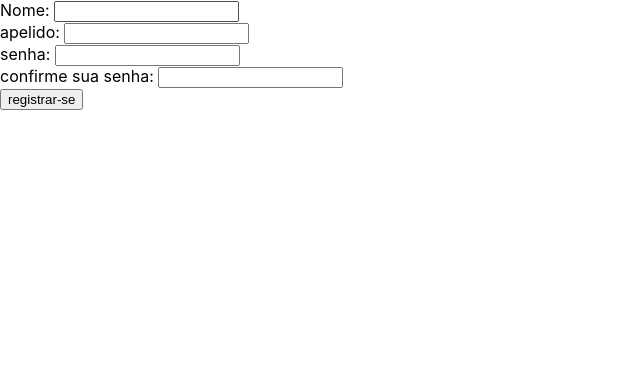
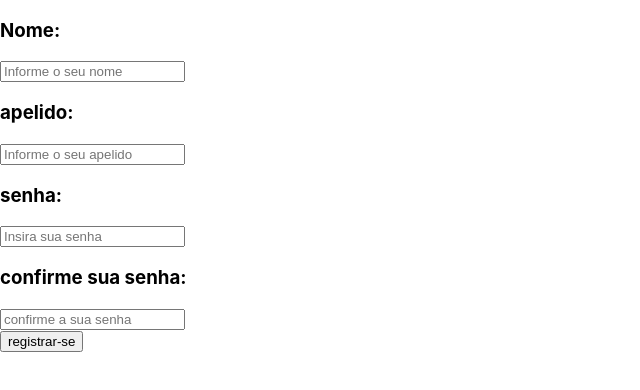
Before and after one commit to Rafael-conquista/Goal_notes, a React (Create React App) app in the folder front/goals-notes/: page / in a window 1280 px wide. Shown: the top 390 px of the page, without its empty margins (0-640 px from the left). Built offline with nearby package versions, Linux system fonts and the light colour scheme; the HTML template or start-up script is replaced by a standard one.

Commit message:
adiciona versão inicial para registro de usuário

```diff
--- a/front/goals-notes/src/pages/initial_page/initial_page.js
+++ b/front/goals-notes/src/pages/initial_page/initial_page.js
@@ -1,49 +1,92 @@
 import React from 'react';
 import { useState } from 'react'
+import { register } from '../../services/api_requests'
 
-const Initial = () =>{
-  const[name, setName] = useState()
-  const[surname, setSurname] = useState()
-  const[password, setPassword] = useState()
-  const[confirm, setConfirm] = useState()
-  const nameChange = (e) =>{
+const Initial = () => {
+  const [name, setName] = useState()
+  const [surname, setSurname] = useState()
+  const [password, setPassword] = useState()
+  const [confirm, setConfirm] = useState()
+  const [message, setMessage] = useState('')
+  const nameChange = (e) => {
     setName(e.target.value)
   }
-  const surnameChange = (e) =>{
+  const surnameChange = (e) => {
     setSurname(e.target.value)
   }
-  const passwordChange = (e) =>{
+  const passwordChange = (e) => {
     setPassword(e.target.value)
   }
-  const confirmChange = (e) =>{
+  const confirmChange = (e) => {
     setConfirm(e.target.value)
   }
-  console.log('nome: '+name)
-  console.log('apelido: '+surname)
-  console.log('password: '+password)
-  console.log('confirma senha: '+confirm)
+  async function register_user(event) {
+    event.preventDefault();
+    if (password !== confirm) {
+      setMessage('Sua senha e sua confirmação de senha não coincidem')
+      return
+    }
+    const user_json = {
+      "name": name,
+      "surname": surname,
+      "password": password
+    }
+    const response = await register(user_json)
+    if (response.message === "the user has been created"){
+      setMessage("usuário criado com sucesso")
+    } else{
+      setMessage("Ocorreu um erro durante a criação do usuário")
+    }
+  }
   return (
-    <form>
+    <form onSubmit={register_user}>
       <div>
-          <label for="name">Nome: </label>
-          <input type="text" onChange={nameChange} id="name" />
+        <h3>Nome: </h3>
+        <input
+          type="text"
+          required="required"
+          onChange={nameChange}
+          id="name"
+          placeholder='Informe o seu nome'
+        />
       </div>
       <div>
-          <label for="surname">apelido: </label>
-          <input type="text" onChange={surnameChange} id="surname" />
+        <h3>apelido: </h3>
+        <input
+          type="text"
+          required="required"
+          onChange={surnameChange}
+          id="surname"
+          placeholder='Informe o seu apelido'
+        />
       </div>
       <div>
-          <label for="password">senha: </label>
-          <input type="password" onChange={passwordChange} id="password" />
+        <h3>senha: </h3>
+        <input
+          type="password"
+          required="required"
+          onChange={passwordChange}
+          id="password"
+          placeholder='Insira sua senha'
+        />
       </div>
       <div>
-          <label for="confirm_password">confirme sua senha: </label>
-          <input type="password" id="confirm_password" onChange={confirmChange}></input>
+        <h3>confirme sua senha: </h3>
+        <input
+          type="password"
+          id="confirm_password"
+          required="required"
+          onChange={confirmChange}
+          placeholder="confirme a sua senha"
+        />
       </div>
 
       <div>
         <button type="submit">registrar-se</button>
       </div>
+      {
+        message ? <h3>{message}</h3> : ''
+      }
     </form>
   );
 }
--- a/front/goals-notes/src/services/api_requests.js
+++ b/front/goals-notes/src/services/api_requests.js
@@ -1,24 +1,36 @@
 export async function getAllGoals(){
+  try{
     let response = await fetch('http://127.0.0.1:5000/goals')
     let goalsData = await response.json()
     const dados = goalsData.goals
     return dados
+  } catch(e){
+    console.log(e)
+  }
 }
 
 export async function register(data){
+  try{
+    var myHeaders = new Headers();
+    myHeaders.append("Content-Type", "application/json");
+
     var raw = JSON.stringify({
-    "name": "teste1",
-    "surname": "refac",
-    "password": "123"
+      "name": data.name,
+      "surname": data.surname,
+      "password": data.password
     });
 
     var requestOptions = {
       method: 'POST',
+      headers: myHeaders,
       body: raw,
+      redirect: 'follow'
     };
 
-  fetch("http://127.0.0.1:5000/register", requestOptions)
-    .then(response => response.text())
-    .then(result => console.log(result))
-    .catch(error => console.log('error', error));
+    let response = await fetch("http://127.0.0.1:5000/register", requestOptions)
+    return response.json()
+  } catch(e){
+    console.log(e)
+    return false
   }
+}
```
Lines whose indentation alone changed are shown as unchanged.
